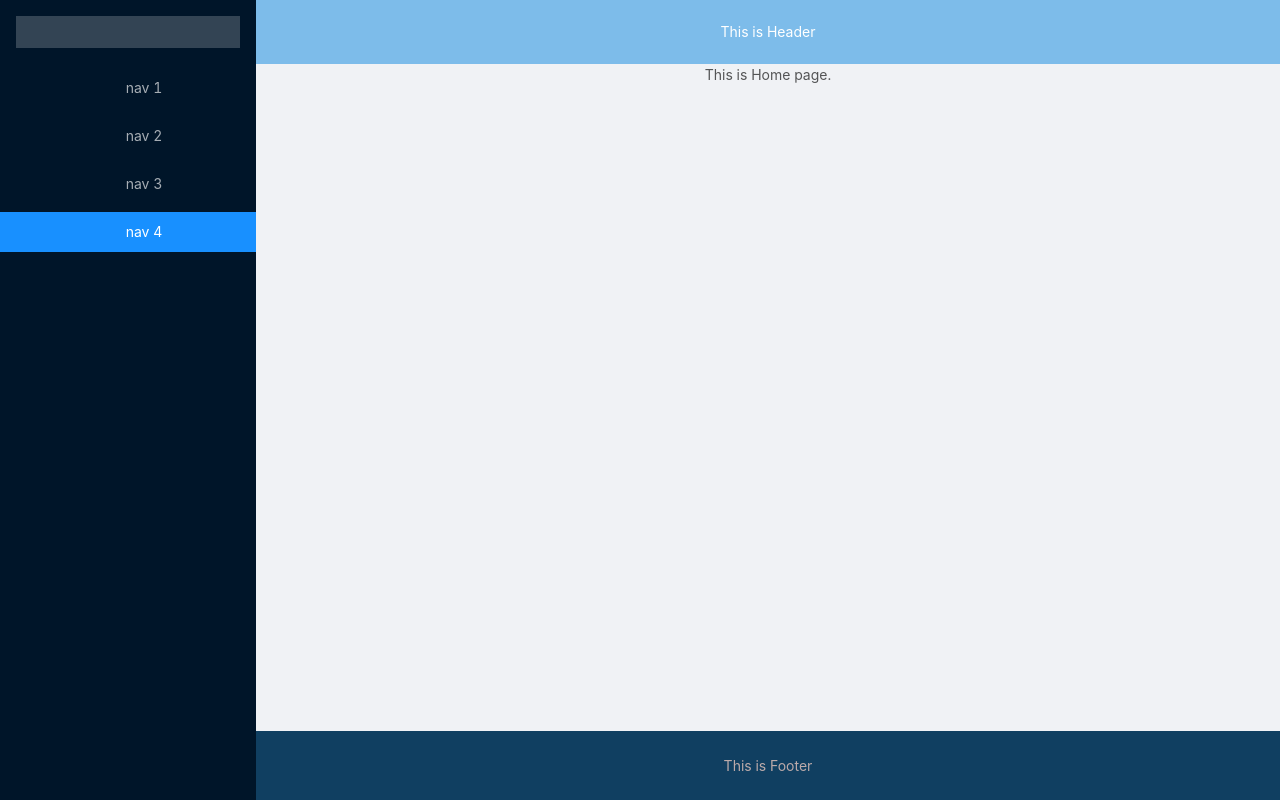
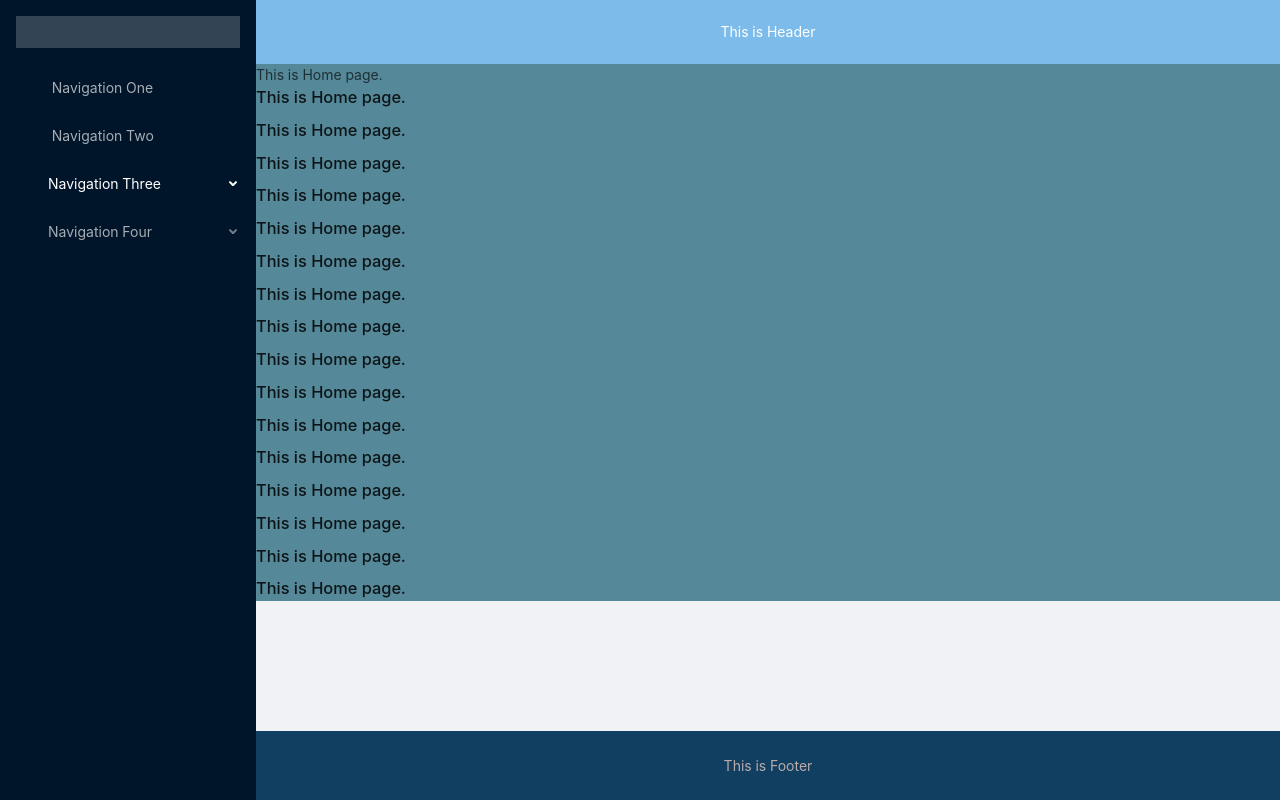
Before and after one commit to doDomoGu/ant-design-pro-vue, a Vue app: page / in a window 1280 px wide. Built offline with nearby package versions, Linux system fonts and the light colour scheme.

Commit message:
左侧边栏三级内联菜单

```diff
--- a/src/components/layouts/MainLayout.vue
+++ b/src/components/layouts/MainLayout.vue
@@ -38,7 +38,6 @@ export default {
 </script>
 <style scoped>
 .ant-layout {
-  text-align: center;
 }
 .ant-layout .ant-layout-content {
   padding-top:64px;
--- a/src/components/layouts/main/Footer.vue
+++ b/src/components/layouts/main/Footer.vue
@@ -7,6 +7,6 @@
   .ant-layout-footer {
     background: #103f61;
     color: rgb(187, 170, 170);
-
+    text-align: center;
   }
 </style>
--- a/src/components/layouts/main/Header.vue
+++ b/src/components/layouts/main/Header.vue
@@ -4,8 +4,8 @@
   </a-layout-header>
 </template>
 <style scoped>
-
 .ant-layout-header {
+  text-align: center;
   background: #7dbcea;
   color: #fff;
   height:64px;
@@ -15,5 +15,4 @@
   z-index: 9;
   width: calc( 100% - 256px );
 }
-
 </style>
--- a/src/components/layouts/main/Sider.vue
+++ b/src/components/layouts/main/Sider.vue
@@ -9,21 +9,29 @@
     <div class="logo" />
     <a-menu theme="dark" mode="inline" :defaultSelectedKeys="['4']">
       <a-menu-item key="1">
-          <a-icon type="user" />
-          <span class="nav-text">nav 1</span>
+        <a-icon type="mail" />
+        Navigation One
       </a-menu-item>
       <a-menu-item key="2">
-          <a-icon type="video-camera" />
-          <span class="nav-text">nav 2</span>
+        <a-icon type="calendar" />
+        Navigation Two
       </a-menu-item>
-        <a-menu-item key="3">
-          <a-icon type="upload" />
-          <span class="nav-text">nav 3</span>
-        </a-menu-item>
-        <a-menu-item key="4">
-          <a-icon type="user" />
-          <span class="nav-text">nav 4</span>
-        </a-menu-item>
+      <a-sub-menu key="sub1">
+        <span slot="title"><a-icon type="appstore" /><span>Navigation Three</span></span>
+        <a-menu-item key="3">Option 3</a-menu-item>
+        <a-menu-item key="4">Option 4</a-menu-item>
+        <a-sub-menu key="sub1-2" title="Submenu">
+          <a-menu-item key="5">Option 5</a-menu-item>
+          <a-menu-item key="6">Option 6</a-menu-item>
+        </a-sub-menu>
+      </a-sub-menu>
+      <a-sub-menu key="sub2">
+        <span slot="title"><a-icon type="setting" /><span>Navigation Four</span></span>
+        <a-menu-item key="7">Option 7</a-menu-item>
+        <a-menu-item key="8">Option 8</a-menu-item>
+        <a-menu-item key="9">Option 9</a-menu-item>
+        <a-menu-item key="10">Option 10</a-menu-item>
+      </a-sub-menu>
     </a-menu>
   </a-layout-sider>
 </template>
--- a/src/views/Home.vue
+++ b/src/views/Home.vue
@@ -1,6 +1,22 @@
 <template>
-  <div>
+  <div style="background:#558899;">
     This is Home page.
+    <h1>This is Home page.</h1>
+    <h1>This is Home page.</h1>
+    <h1>This is Home page.</h1>
+    <h1>This is Home page.</h1>
+    <h1>This is Home page.</h1>
+    <h1>This is Home page.</h1>
+    <h1>This is Home page.</h1>
+    <h1>This is Home page.</h1>
+    <h1>This is Home page.</h1>
+    <h1>This is Home page.</h1>
+    <h1>This is Home page.</h1>
+    <h1>This is Home page.</h1>
+    <h1>This is Home page.</h1>
+    <h1>This is Home page.</h1>
+    <h1>This is Home page.</h1>
+    <h1>This is Home page.</h1>
   </div>
 </template>
 
```
Lines whose indentation alone changed are shown as unchanged.
